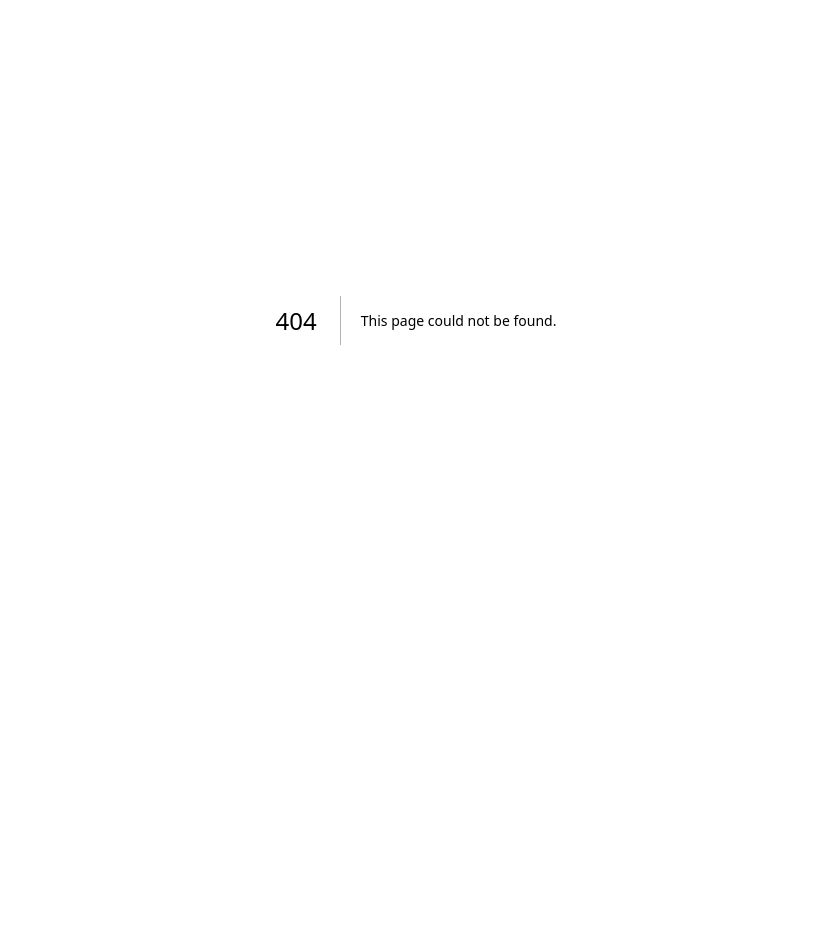
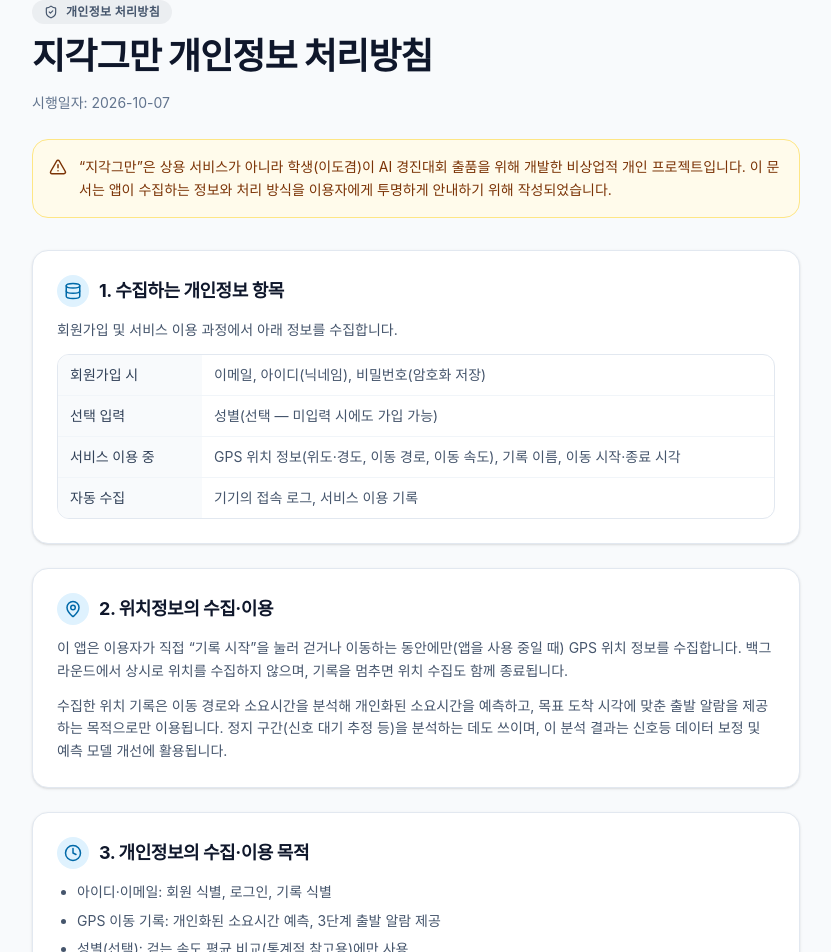
Before and after one commit to codingfit-academy/directions-front, a Next.js app: page /privacy-policy in a window 1280 px wide. Before the commit this address had no page. Shown: the part 80-1032 px from the top of the page, without its empty margins (224-1055 px from the left). Before the commit the page ends 800 px from the top, so only its background shows below. Built offline with nearby package versions, Linux system fonts and the light colour scheme.

Commit message:
privacy 페이지 추가

```diff
--- /dev/null
+++ b/src/app/privacy-policy/page.tsx
@@ -0,0 +1,186 @@
+import {
+  AlertTriangle,
+  Clock,
+  Database,
+  Mail,
+  MapPin,
+  Share2,
+  ShieldCheck,
+  Trash2,
+  UserCog,
+} from 'lucide-react';
+
+export const metadata = {
+  title: '지각그만 · 개인정보 처리방침',
+  description: '지각그만(GPS 기반 출발 알람 서비스) 개인정보 처리방침',
+};
+
+/* ─────────────────────────────────────────────────────────────
+   플레이스토어 콘솔 등록용 개인정보 처리방침. 메인(`/`)에서 링크로 연결하지
+   않는 독립 페이지다 — 콘솔에 이 페이지의 URL만 등록해서 쓴다.
+   ───────────────────────────────────────────────────────────── */
+
+const EFFECTIVE_DATE = '2026-10-07';
+const CONTACT_EMAIL = 'dogyum2026@gmail.com';
+
+function Section({
+  icon: Icon,
+  title,
+  children,
+}: {
+  icon: React.ComponentType<{ className?: string }>;
+  title: string;
+  children: React.ReactNode;
+}) {
+  return (
+    <section className="rounded-2xl border border-slate-200 bg-white p-6 shadow-sm">
+      <div className="mb-3 flex items-center gap-2.5">
+        <span className="inline-flex h-8 w-8 shrink-0 items-center justify-center rounded-full bg-sky-100 text-sky-700">
+          <Icon className="h-4.5 w-4.5" />
+        </span>
+        <h2 className="text-lg font-bold tracking-tight text-slate-900">{title}</h2>
+      </div>
+      <div className="space-y-3 text-sm leading-relaxed text-slate-600">{children}</div>
+    </section>
+  );
+}
+
+function Table({ rows }: { rows: [string, string][] }) {
+  return (
+    <div className="overflow-x-auto rounded-xl border border-slate-200">
+      <table className="w-full text-left text-sm">
+        <tbody>
+          {rows.map(([k, v]) => (
+            <tr key={k} className="border-b border-slate-100 last:border-0">
+              <th className="w-36 shrink-0 bg-slate-50 px-3 py-2.5 align-top font-medium text-slate-700">
+                {k}
+              </th>
+              <td className="px-3 py-2.5 text-slate-600">{v}</td>
+            </tr>
+          ))}
+        </tbody>
+      </table>
+    </div>
+  );
+}
+
+export default function PrivacyPolicyPage() {
+  return (
+    <main className="min-h-screen bg-slate-50 px-6 py-16 sm:py-20">
+      <div className="mx-auto max-w-3xl">
+        <div className="mb-3 inline-flex items-center gap-2 rounded-full bg-slate-900/5 px-3 py-1 text-xs font-semibold tracking-wide text-slate-600">
+          <ShieldCheck className="h-3.5 w-3.5" />
+          개인정보 처리방침
+        </div>
+        <h1 className="text-3xl font-extrabold tracking-tight text-slate-900 sm:text-4xl">
+          지각그만 개인정보 처리방침
+        </h1>
+        <p className="mt-4 text-sm leading-relaxed text-slate-500">
+          시행일자: {EFFECTIVE_DATE}
+        </p>
+
+        <div className="mt-6 flex gap-3 rounded-2xl border border-amber-200 bg-amber-50 p-4 text-sm text-amber-900">
+          <AlertTriangle className="mt-0.5 h-4.5 w-4.5 shrink-0" />
+          <p className="leading-relaxed">
+            &ldquo;지각그만&rdquo;은 상용 서비스가 아니라 학생(이도겸)이 AI 경진대회 출품을 위해
+            개발한 비상업적 개인 프로젝트입니다. 이 문서는 앱이 수집하는 정보와 처리 방식을
+            이용자에게 투명하게 안내하기 위해 작성되었습니다.
+          </p>
+        </div>
+
+        <div className="mt-8 space-y-6">
+          <Section icon={Database} title="1. 수집하는 개인정보 항목">
+            <p>회원가입 및 서비스 이용 과정에서 아래 정보를 수집합니다.</p>
+            <Table
+              rows={[
+                ['회원가입 시', '이메일, 아이디(닉네임), 비밀번호(암호화 저장)'],
+                ['선택 입력', '성별(선택 — 미입력 시에도 가입 가능)'],
+                [
+                  '서비스 이용 중',
+                  'GPS 위치 정보(위도·경도, 이동 경로, 이동 속도), 기록 이름, 이동 시작·종료 시각',
+                ],
+                ['자동 수집', '기기의 접속 로그, 서비스 이용 기록'],
+              ]}
+            />
+          </Section>
+
+          <Section icon={MapPin} title="2. 위치정보의 수집·이용">
+            <p>
+              이 앱은 이용자가 직접 &ldquo;기록 시작&rdquo;을 눌러 걷거나 이동하는 동안에만(앱을
+              사용 중일 때) GPS 위치 정보를 수집합니다. 백그라운드에서 상시로 위치를 수집하지
+              않으며, 기록을 멈추면 위치 수집도 함께 종료됩니다.
+            </p>
+            <p>
+              수집한 위치 기록은 이동 경로와 소요시간을 분석해 개인화된 소요시간을 예측하고,
+              목표 도착 시각에 맞춘 출발 알람을 제공하는 목적으로만 이용됩니다. 정지 구간(신호
+              대기 추정 등)을 분석하는 데도 쓰이며, 이 분석 결과는 신호등 데이터 보정 및 예측
+              모델 개선에 활용됩니다.
+            </p>
+          </Section>
+
+          <Section icon={Clock} title="3. 개인정보의 수집·이용 목적">
+            <ul className="list-disc space-y-1.5 pl-5">
+              <li>아이디·이메일: 회원 식별, 로그인, 기록 식별</li>
+              <li>GPS 이동 기록: 개인화된 소요시간 예측, 3단계 출발 알람 제공</li>
+              <li>성별(선택): 걷는 속도 평균 비교(통계적 참고용)에만 사용</li>
+              <li>기록 이름(예: &ldquo;집에서 학원 가는길&rdquo;): 같은 경로의 기록을 모아 평균/분석에 활용</li>
+            </ul>
+          </Section>
+
+          <Section icon={Share2} title="4. 개인정보의 제3자 제공 및 외부 서비스 연동">
+            <p>
+              수집한 개인정보를 제3자에게 판매하거나 제공하지 않습니다. 다만 서비스 제공을 위해
+              아래와 같이 좌표값·텍스트 등 일부 정보가 외부 API로 전달될 수 있습니다.
+            </p>
+            <Table
+              rows={[
+                ['네이버 클라우드 플랫폼', '지도 표시, 경로·좌표 변환(Geocode)을 위해 위치 좌표 전달'],
+                ['공공데이터포털(경찰청)', '신호등·교차로 정보 조회를 위해 위치 좌표 전달'],
+                [
+                  'Google Gemini API',
+                  '기록 이름(예: "집가는길") 텍스트를 분류·요약하는 데만 사용 — GPS 좌표는 전달하지 않음',
+                ],
+              ]}
+            />
+          </Section>
+
+          <Section icon={UserCog} title="5. 개인정보의 보유 및 이용 기간">
+            <p>
+              회원 탈퇴 시 계정 및 연결된 이동 기록(GPS 포인트, 정지 구간, 분석 결과 포함)을
+              지체 없이 삭제합니다. 본 프로젝트는 대회 출품을 목적으로 하므로, 대회 심사가
+              종료된 이후에는 별도 고지 없이 전체 데이터가 파기될 수 있습니다.
+            </p>
+          </Section>
+
+          <Section icon={Trash2} title="6. 이용자의 권리와 행사 방법">
+            <p>이용자는 다음 권리를 앱 내에서 직접 행사할 수 있습니다.</p>
+            <ul className="list-disc space-y-1.5 pl-5">
+              <li>개별 이동 기록 삭제: &ldquo;기록하기&rdquo; 또는 &ldquo;마이페이지&rdquo;에서 기록을 선택해 삭제</li>
+              <li>로그아웃: 마이페이지에서 언제든 가능</li>
+              <li>
+                계정 전체 삭제(회원 탈퇴) 또는 그 외 문의는 아래 이메일로 요청하면 지체 없이
+                처리합니다.
+              </li>
+            </ul>
+          </Section>
+
+          <Section icon={Mail} title="7. 문의처">
+            <p>
+              개인정보 처리방침 및 서비스 관련 문의는 아래 이메일로 연락해 주세요.
+            </p>
+            <p className="font-medium text-slate-800">
+              개발자: 이도겸 ·{' '}
+              <a href={`mailto:${CONTACT_EMAIL}`} className="text-sky-600 underline underline-offset-2">
+                {CONTACT_EMAIL}
+              </a>
+            </p>
+          </Section>
+        </div>
+
+        <p className="mt-10 text-center text-xs text-slate-400">
+          본 방침은 사전 고지 없이 변경될 수 있으며, 변경 시 이 페이지를 통해 안내합니다.
+        </p>
+      </div>
+    </main>
+  );
+}
```
